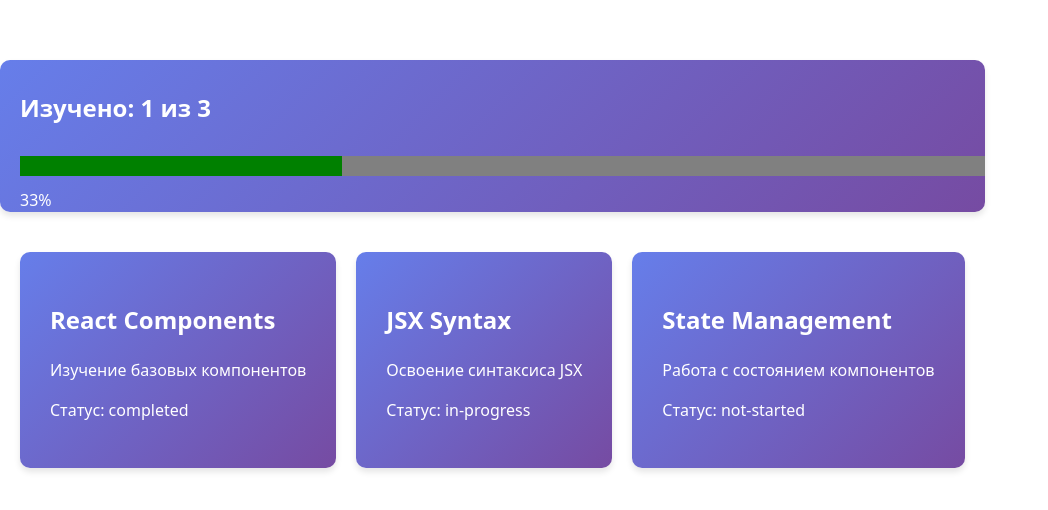
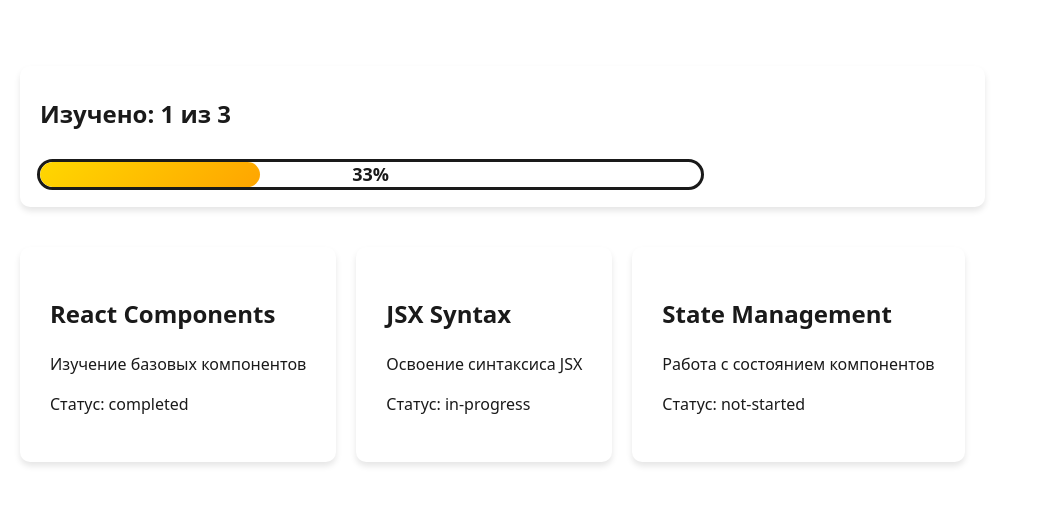
Before and after one commit to HEGATNB/REACT-WEBSITE, a React (Vite) app in the folder Card-creator/: page / in a window 1280 px wide. Shown: the part 116-626 px from the top of the page, without its empty margins (0-1048 px from the left). Built offline with nearby package versions, Linux system fonts and the light colour scheme.

Commit message:
Изменены стили и добавлены анимации

```diff
--- a/Card-creator/src/App.tsx
+++ b/Card-creator/src/App.tsx
@@ -1,5 +1,6 @@
 import './App.css';
 import Card, { RoadMap } from './components/TechnologyCard';
+import { useState } from 'react';
 
 interface Technology {
   id: number;
@@ -8,24 +9,41 @@ interface Technology {
   status: 'completed' | 'in-progress' | 'not-started';
 }
 
-const technologies: Technology[] = [
+const initialTechnologies: Technology[] = [
   { id: 1, title: 'React Components', description: 'Изучение базовых компонентов', status: 'completed' },
   { id: 2, title: 'JSX Syntax', description: 'Освоение синтаксиса JSX', status: 'in-progress' },
   { id: 3, title: 'State Management', description: 'Работа с состоянием компонентов', status: 'not-started' }
 ];
 
 function App() {
+  const [technologies, setTechnologies] = useState<Technology[]>(initialTechnologies);
+
+  const changeStatus = (id: number) => {
+    const statusOrder: Technology['status'][] = ['not-started', 'in-progress', 'completed'];
+
+    setTechnologies(prevTech =>
+      prevTech.map(tech => {
+        if (tech.id === id) {
+          const currentIndex = statusOrder.indexOf(tech.status);
+          const nextIndex = (currentIndex + 1) % statusOrder.length;
+          return {
+            ...tech,
+            status: statusOrder[nextIndex]
+          };
+        }
+        return tech;
+      })
+    );
+  };
+
   const total = technologies.length;
   const learned = technologies.filter(tech => tech.status === "completed").length;
 
   return (
     <div className="App">
-      {/* Один RoadMap вверху */}
       <div className="progress-header">
         <RoadMap total={total} learned={learned} />
       </div>
-
-      {/* Контейнер с тремя карточками */}
       <div className="card-container">
         {technologies.map(tech => (
           <Card
@@ -33,6 +51,7 @@ function App() {
             title={tech.title}
             description={tech.description}
             status={tech.status}
+            onStatusChange={() => changeStatus(tech.id)}
           />
         ))}
       </div>
--- a/Card-creator/src/components/TechnologyCard.css
+++ b/Card-creator/src/components/TechnologyCard.css
@@ -1,27 +1,109 @@
 .Card{
-background: linear-gradient(135deg, #667eea 0%, #764ba2 100%);
-color: white;
+  background: white;
+  color: #1a1a1a;
   padding: 30px;
   border-radius: 10px;
   margin: 20px 0;
   box-shadow: 0 4px 6px rgba(0, 0, 0, 0.1);
+  user-select: none;
+  cursor: pointer;
+  transition: transform 0.2s ease;
+}
+
+.Card:hover {
+  transform: translateY(-2px);
 }
 
 .RoadMap{
-background: linear-gradient(135deg, #667eea 0%, #764ba2 100%);
-color: white;
+  user-select: none;
+  background: white;
+  margin-left: 20px;
+  color: #1a1a1a;
   box-shadow: 0 4px 6px rgba(0, 0, 0, 0.1);
-padding-left:20px;
-padding-top:10px;
+  padding-left: 20px;
+  padding-top: 10px;
+  padding-bottom: 10px;
   border-radius: 10px;
 }
 
+.progress-container {
+  position: relative;
+  width: 70%;
+  display: flex;
+  align-items: center;
+}
+
+/* Заменяем progress на кастомный контейнер */
+.progress-bar-container {
+  width: 100%;
+  height: 25px;
+  margin: 10px 0;
+  outline: 3px solid #1a1a1a;
+  background: white;
+  border-radius: 20px;
+  position: relative;
+  user-select: none;
+  overflow: hidden;
+}
+
+.progress-bar-fill {
+  height: 100%;
+  background: linear-gradient(135deg, #FFD700 0%, #FFA500 50%, #FFD700 100%);
+  background-size: 200% 200%; /* Позволяет анимировать background-position */
+  border-radius: 20px;
+  position: relative;
+  transition: width 0.8s ease-in-out;
+  min-width: 0%;
+}
+
+.progress-bar-fill.animated {
+  animation: gradientShift 3s ease-in-out infinite;
+  background-size: 200% 200%;
+}
+
+@keyframes gradientShift {
+  0% {
+    background-position: 0% 50%;
+  }
+  50% {
+    background-position: 100% 50%;
+  }
+  100% {
+    background-position: 0% 50%;
+  }
+}
+
 .progressBar {
-  width: 100%;
-  height: 20px;
-  margin: 10px 0;
-  background: white;
-  border-radius:10p;
+  display: none;
+}
+
+.PercentText {
+  position: absolute;
+  left: 50%;
+  top: 50%;
+  transform: translate(-50%, -50%);
+  font-size: 18px;
+  font-weight: bold;
+  color: #1a1a1a;
+  text-shadow: 1px 1px 2px rgba(255,255,255,0.7);
+  z-index: 1;
+  transition: all 0.5s ease-in-out;
+}
+
+.PercentText.animated {
+  animation: pulse 1s ease-in-out;
+}
+
+@keyframes pulse {
+  0% {
+    transform: translate(-50%, -50%) scale(1);
+  }
+  50% {
+    transform: translate(-50%, -50%) scale(1.1);
+  }
+  100% {
+    transform: translate(-50%, -50%) scale(1);
+  }
 }
 
 .progress-header {
--- a/Card-creator/src/components/TechnologyCard.tsx
+++ b/Card-creator/src/components/TechnologyCard.tsx
@@ -1,4 +1,5 @@
 import './TechnologyCard.css';
+import { useState, useEffect } from 'react';
 
 type Status = 'completed' | 'in-progress' | 'not-started';
 
@@ -6,6 +7,7 @@ interface CardProps {
   title: string;
   description: string;
   status: Status;
+  onStatusChange: () => void;
 }
 
 interface RoadMapProps {
@@ -13,29 +15,57 @@ interface RoadMapProps {
   learned: number;
 }
 
-function Card({ title, description, status }: CardProps) {
+function Card({ title, description, status, onStatusChange }: CardProps) {
   return (
-    <div className="Card">
+    <div className="Card" onClick={onStatusChange}>
       <h2>{title}</h2>
       <p>{description}</p>
       <p>Статус: {status}</p>
     </div>
   );
 }
+
 function RoadMap({ total, learned }: RoadMapProps) {
+  const [displayedProgress, setDisplayedProgress] = useState(0);
+  const [isAnimating, setIsAnimating] = useState(false);
+
   const progressPercentage = total > 0 ? (learned / total) * 100 : 0;
+
+  useEffect(() => {
+    // Запускаем анимацию при изменении прогресса
+    setIsAnimating(true);
+
+    const progressTimer = setTimeout(() => {
+      setDisplayedProgress(progressPercentage);
+    }, 10);
+
+    const animationTimer = setTimeout(() => {
+      setIsAnimating(false);
+    }, 800); // Время должно совпадать с duration transition
+
+    return () => {
+      clearTimeout(progressTimer);
+      clearTimeout(animationTimer);
+    };
+  }, [progressPercentage]);
 
   return (
     <div className="RoadMap">
       <h2>Изучено: {learned} из {total}</h2>
-      <progress
-        className="progressBar"
-        max="100"
-        value={progressPercentage}
-      ></progress>
-      <span>{Math.round(progressPercentage)}%</span>
+      <div className="progress-container">
+        <div className="progress-bar-container">
+          <div
+            className={`progress-bar-fill ${isAnimating ? 'animated' : ''}`}
+            style={{ width: `${displayedProgress}%` }}
+          ></div>
+        </div>
+        <span className={`PercentText ${isAnimating ? 'animated' : ''}`}>
+          {Math.round(displayedProgress)}%
+        </span>
+      </div>
     </div>
   );
 }
+
 export { Card, RoadMap };
 export default Card;
```
Lines whose indentation alone changed are shown as unchanged.
